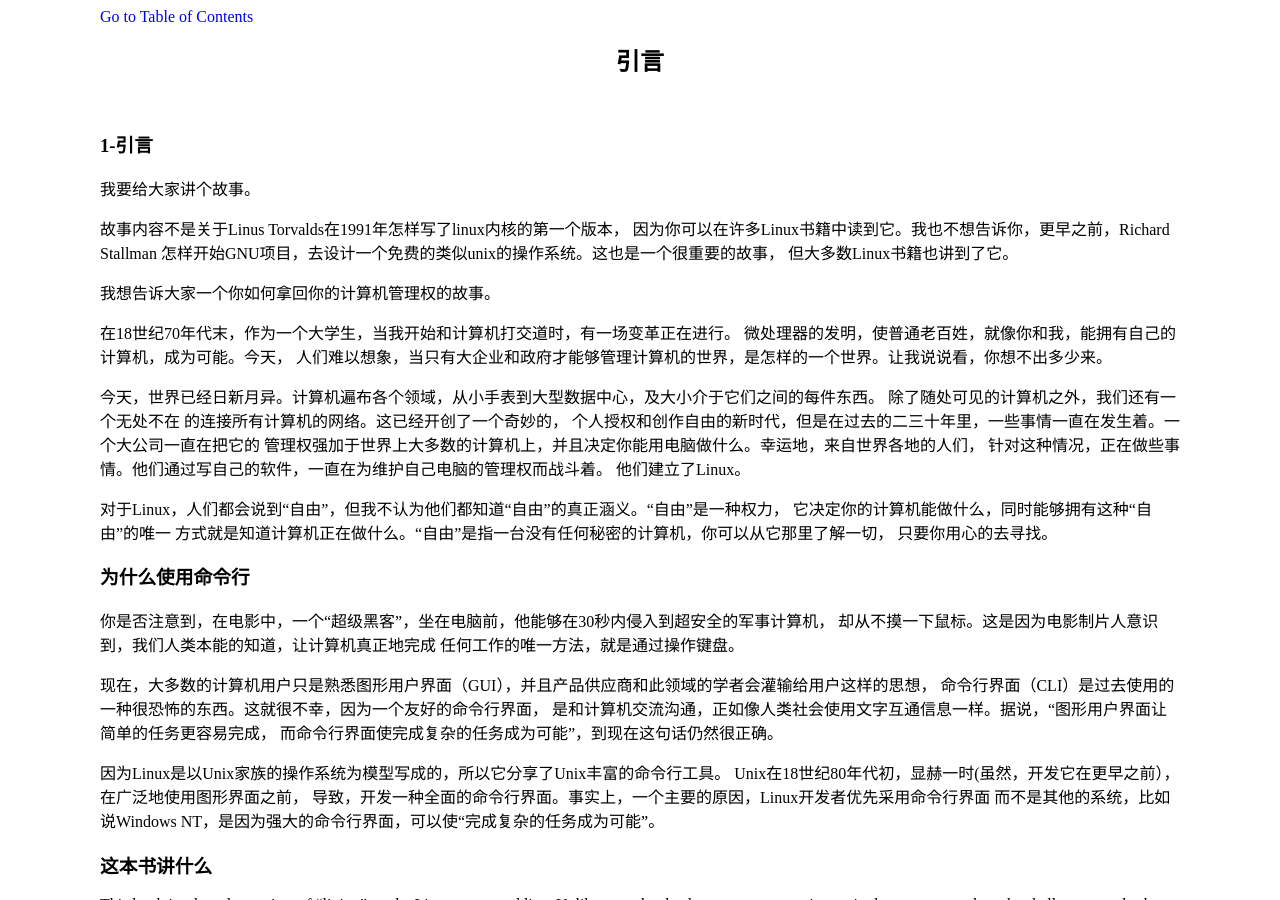
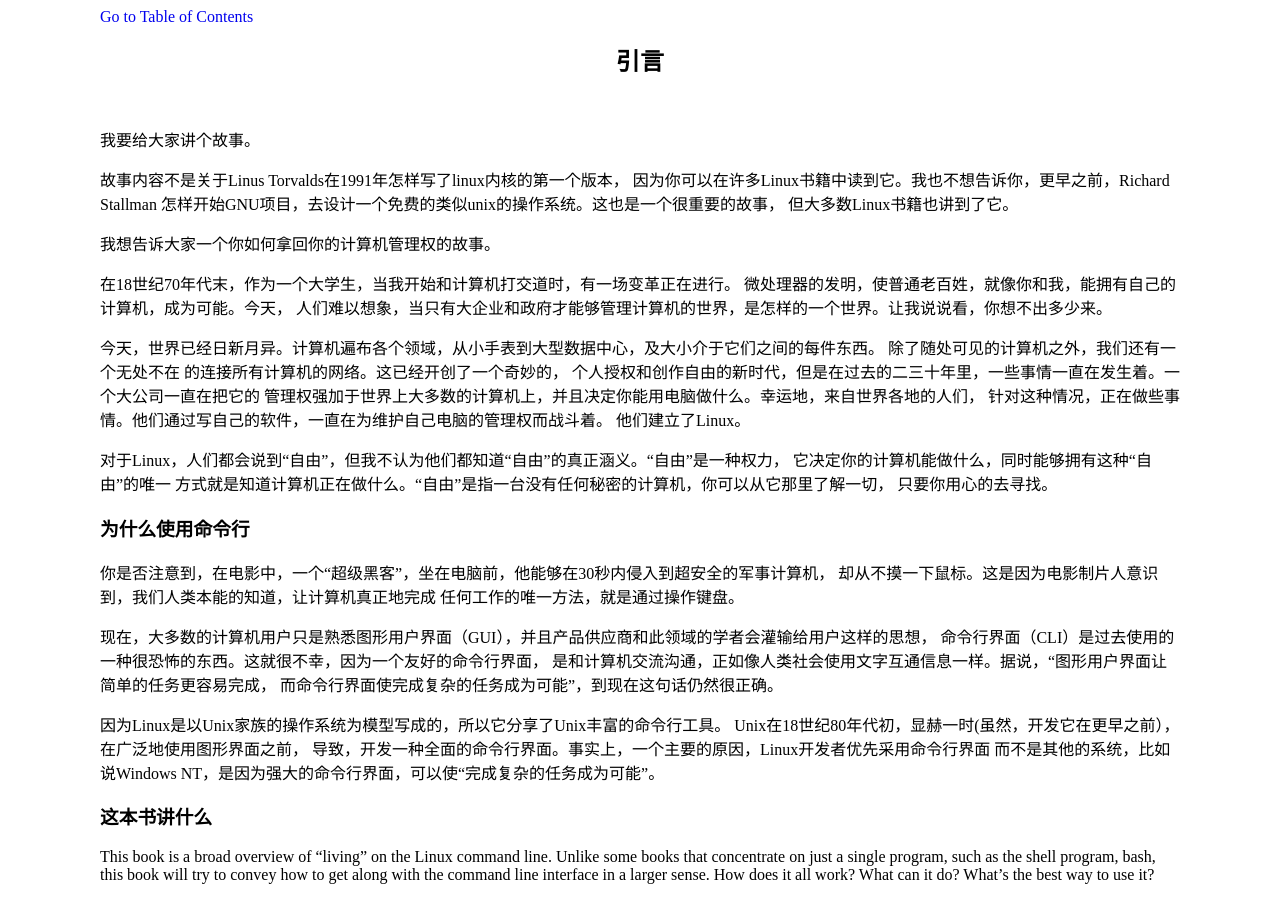
Before and after one commit to billie66/TLCL, a Jekyll site: the page built from book/introduction.md, in a window 1280 px wide and 900 px high. Built offline with Jekyll 4.4.1, drawn with Linux system fonts in a browser that asks for light colours; Markdown is read by kramdown in place of the engine named in the settings.

Commit message:
introduce

```diff
--- a/book/introduction.md
+++ b/book/introduction.md
@@ -2,7 +2,6 @@
 layout: book
 title: 引言
 ---
-### 1-引言
 
 我要给大家讲个故事。
 
```
